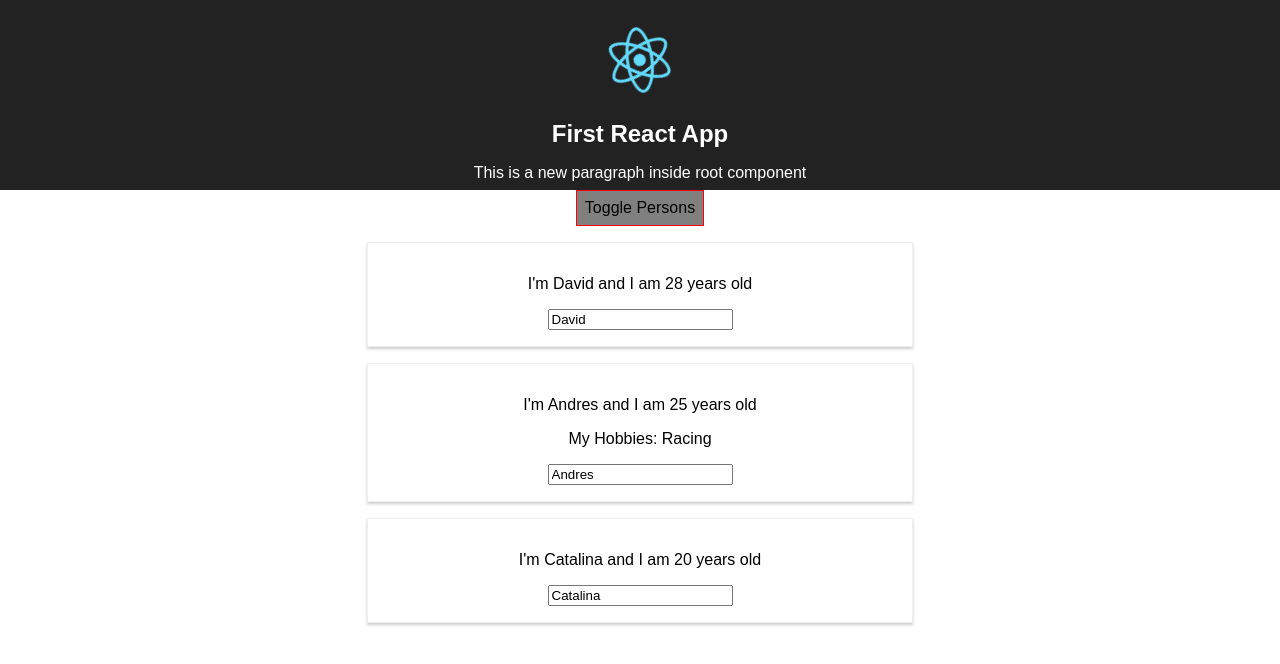
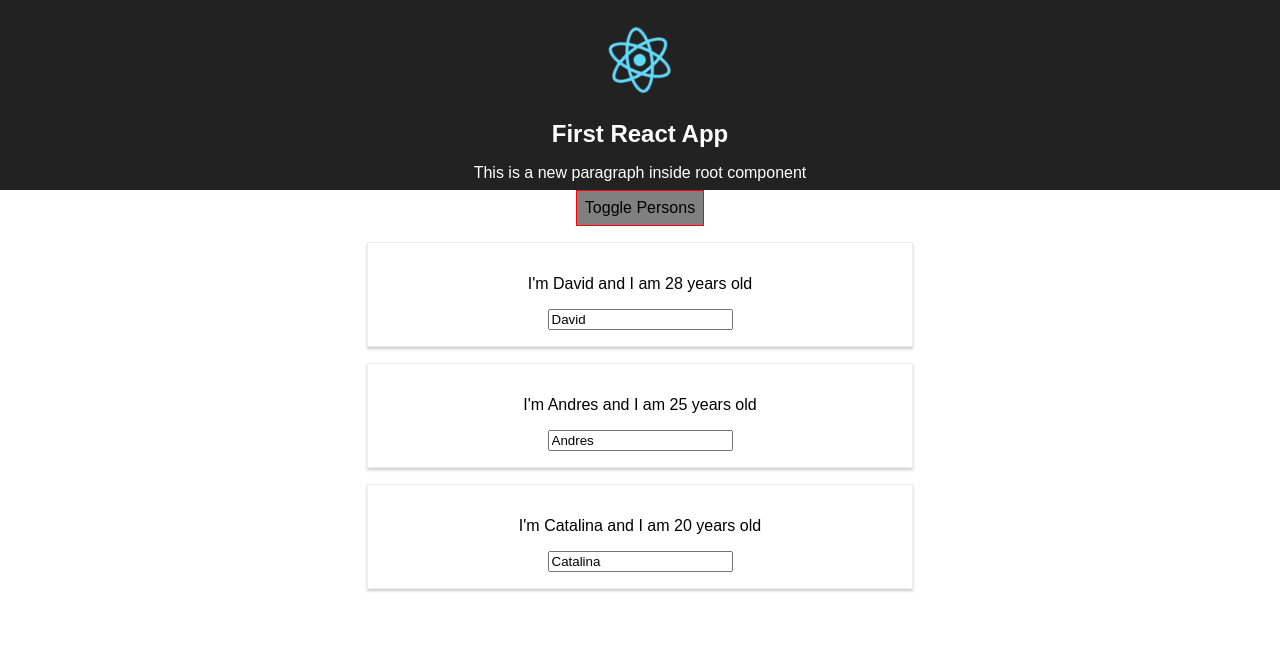
Before and after one commit to davidokun/React-Projects, a React (Create React App) app in the folder basics/react-guide/: page / in a window 1280 px wide. Both pictures are taken after a click on the button "Toggle Persons". Shown: the top 664 px of the page. Built offline with nearby package versions, Linux system fonts and the light colour scheme.

Commit message:
Dynamic Outputting Lists.

```diff
--- a/basics/react-guide/src/App.js
+++ b/basics/react-guide/src/App.js
@@ -46,15 +46,18 @@
         if (this.state.showPersons) {
             persons = (
                 <div>
-                    <Person name={this.state.persons[0].name}
-                            age={this.state.persons[0].age}/>
-                    <Person name={this.state.persons[1].name}
-                            age={this.state.persons[1].age}
-                        // Second way to bind parameters. This is the preferred way
-                            changeNameClick={this.togglePersonHandler.bind(this, 'Alexa!')}
-                            typedName={this.typedChangeNameHandler}> My Hobbies: Racing</Person>
-                    <Person name={this.state.persons[2].name}
-                            age={this.state.persons[2].age}/>
+                    {this.state.persons.map(person => {
+                        return <Person name={person.name} age={person.age} />
+                    })}
+                    {/*<Person name={this.state.persons[0].name}*/}
+                            {/*age={this.state.persons[0].age}/>*/}
+                    {/*<Person name={this.state.persons[1].name}*/}
+                            {/*age={this.state.persons[1].age}*/}
+                        {/*// Second way to bind parameters. This is the preferred way*/}
+                            {/*changeNameClick={this.togglePersonHandler.bind(this, 'Alexa!')}*/}
+                            {/*typedName={this.typedChangeNameHandler}> My Hobbies: Racing</Person>*/}
+                    {/*<Person name={this.state.persons[2].name}*/}
+                            {/*age={this.state.persons[2].age}/>*/}
                 </div>
             );
         }
```
